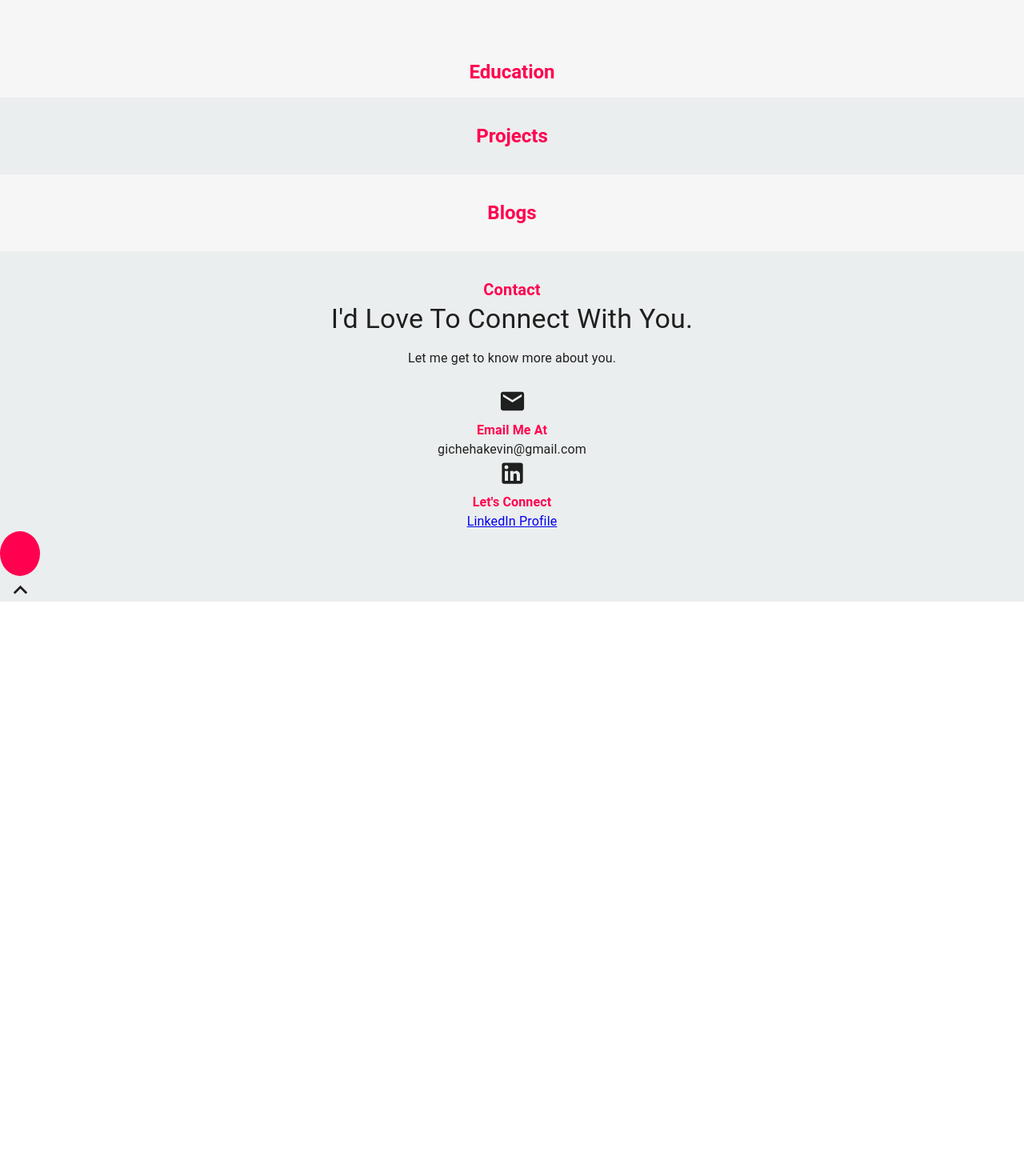
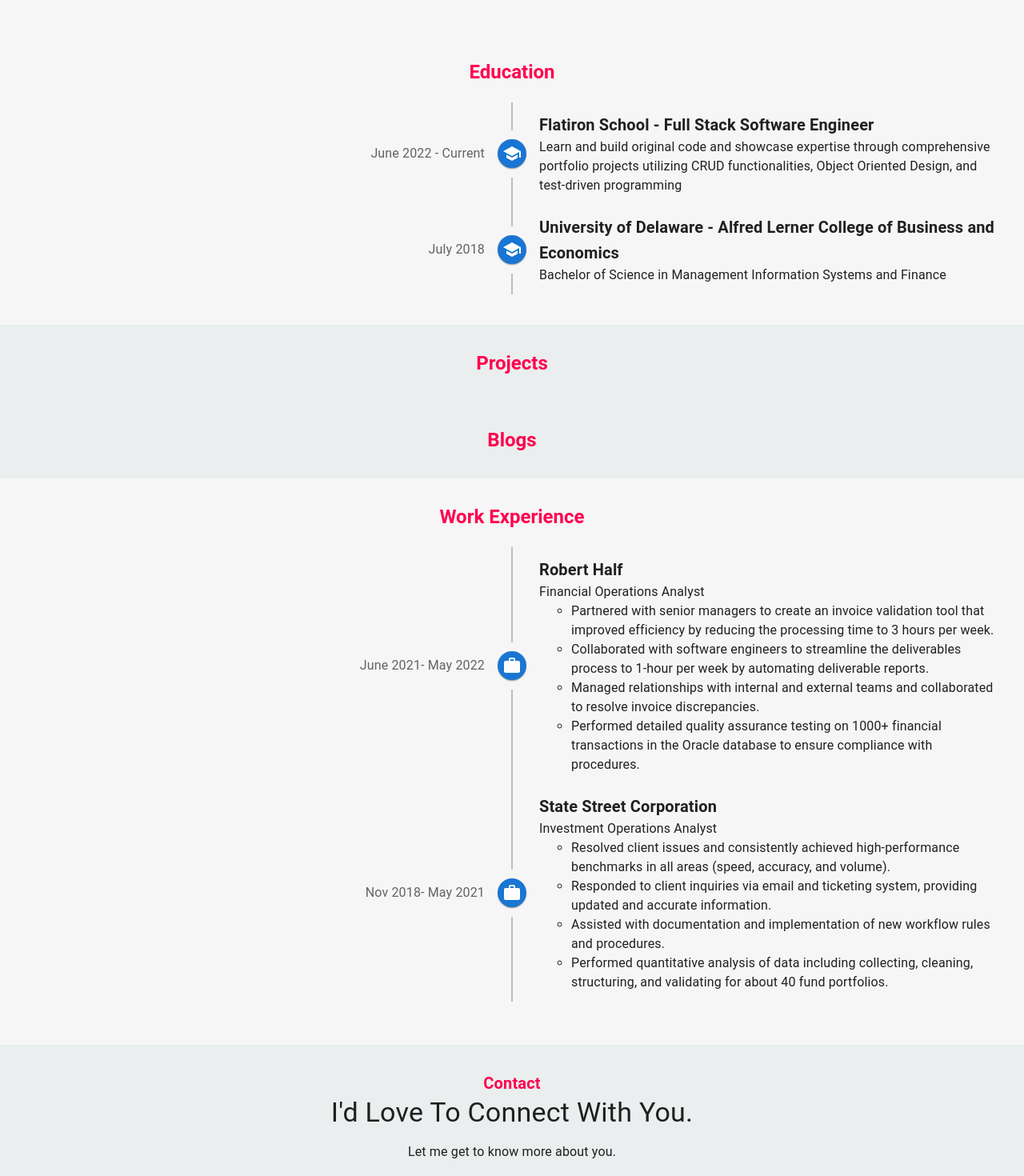
Before and after one commit to kgicheha/portfolio, a React (Create React App) app: page / in a window 1280 px wide. Shown: the part 760-2230 px from the top of the page at 80% size. Before the commit the page ends 1522 px from the top, so only its background shows below. Built offline with nearby package versions, Linux system fonts and the light colour scheme.

Commit message:
added education and work experience sections

```diff
--- a/package.json
+++ b/package.json
@@ -6,6 +6,7 @@
     "@emotion/react": "^11.10.4",
     "@emotion/styled": "^11.10.4",
     "@mui/icons-material": "^5.10.9",
+    "@mui/lab": "^5.0.0-alpha.103",
     "@mui/material": "^5.10.9",
     "@testing-library/jest-dom": "^5.16.5",
     "@testing-library/react": "^13.4.0",
--- a/src/App.css
+++ b/src/App.css
@@ -57,6 +57,14 @@
   padding-top: 2em;
   padding-bottom: 2em;
   text-align: center;
+  background-color: #ebeeee;
+}
+
+/* WORK EXPERIENCE SECTION */
+#workExpSection {
+  padding-top: 2em;
+  padding-bottom: 2em;
+
 }
 
 /* CONTACT SECTION */
--- a/src/components/About.js
+++ b/src/components/About.js
@@ -1,5 +1,5 @@
 import React from "react";
-import { Typography, Container, Grid, CardContent, Card } from "@mui/material";
+import { Typography } from "@mui/material";
 import { TypeAnimation } from "react-type-animation";
 import { styled } from "@mui/material";
 import MySkills from "./MySkills";
@@ -29,7 +29,7 @@
           <div id="textAnimation">
             <TypeAnimation
               sequence={[
-                "Full Stack Developer.",
+                "Software Engineer.",
                 1000, // Waits 1s
                 "Professional Coder.",
                 1000, // Waits 2s
@@ -57,6 +57,7 @@
 
         <div id="halfshot">
           <img
+            alt ="profilepic"
             src={require("../Assets/halfshot.jpeg")}
             height="650"
             width="550"
--- a/src/components/App.js
+++ b/src/components/App.js
@@ -6,6 +6,7 @@
 import Education from "./Education";
 import Blog from "./Blog";
 import ContactMe from "./ContactMe";
+import WorkExperience from "./WorkExperience";
 
 function App() {
   return (
@@ -17,6 +18,7 @@
         <Education />
         <Projects />
         <Blog />
+        <WorkExperience />
         <ContactMe />
       </div>
     </>
--- a/src/components/ContactMe.js
+++ b/src/components/ContactMe.js
@@ -1,5 +1,5 @@
 import React from "react";
-import { Typography, Container, Grid, CardContent, Card } from "@mui/material";
+import { Typography } from "@mui/material";
 import { styled } from "@mui/material";
 import MailIcon from "@mui/icons-material/Mail";
 import LinkedInIcon from "@mui/icons-material/LinkedIn";
--- a/src/components/Education.js
+++ b/src/components/Education.js
@@ -1,17 +1,83 @@
-import React from 'react'
-import { Typography, Container, Grid, CardContent, Card } from "@mui/material";
+import React from "react";
+import { Typography } from "@mui/material";
 import { styled } from "@mui/material";
+import Timeline from "@mui/lab/Timeline";
+import TimelineItem from "@mui/lab/TimelineItem";
+import TimelineSeparator from "@mui/lab/TimelineSeparator";
+import TimelineConnector from "@mui/lab/TimelineConnector";
+import TimelineContent from "@mui/lab/TimelineContent";
+import TimelineOppositeContent from "@mui/lab/TimelineOppositeContent";
+import TimelineDot from "@mui/lab/TimelineDot";
+import SchoolIcon from "@mui/icons-material/School";
 
 const Education = () => {
   const CustomTypography = styled(Typography)({
     color: "#FF014F",
     fontWeight: "bold",
   });
+  const CustomTypograph2 = styled(Typography)({
+    fontWeight: "bold",
+  });
   return (
     <div id="educationSection">
       <CustomTypography variant="h5">Education</CustomTypography>
+      <Timeline position="alternate">
+        <TimelineItem>
+          <TimelineOppositeContent
+            sx={{ m: "auto 0" }}
+            variant="body1"
+            color="text.secondary"
+          >
+            June 2022 - Current
+          </TimelineOppositeContent>
+          <TimelineSeparator>
+            <TimelineConnector />
+            <TimelineDot color="primary">
+              <SchoolIcon />
+            </TimelineDot>
+            <TimelineConnector />
+          </TimelineSeparator>
+          <TimelineContent sx={{ py: "12px", px: 2 }}>
+            <CustomTypograph2 variant="h6" component="span">
+              Flatiron School - Full Stack Software Engineer
+            </CustomTypograph2>
+            <Typography>
+              Learn and build original code and showcase expertise through
+              comprehensive portfolio projects utilizing CRUD functionalities,
+              Object Oriented Design, and test-driven programming
+            </Typography>
+          </TimelineContent>
+        </TimelineItem>
+        <TimelineItem>
+          <TimelineOppositeContent sx={{ py: "12px", px: 2 }}>
+            <CustomTypograph2 variant="h6" component="span">
+              University of Delaware - Alfred Lerner College of Business and
+              Economics
+            </CustomTypograph2>
+            <Typography>
+              Bachelor of Science in Management Information Systems and Finance
+            </Typography>
+          </TimelineOppositeContent>
+
+          <TimelineSeparator>
+            <TimelineConnector />
+            <TimelineDot color="primary">
+              <SchoolIcon />
+            </TimelineDot>
+            <TimelineConnector />
+          </TimelineSeparator>
+
+          <TimelineContent
+            sx={{ m: "auto 0" }}
+            variant="body1"
+            color="text.secondary"
+          >
+            July 2018
+          </TimelineContent>
+        </TimelineItem>
+      </Timeline>
     </div>
-  )
-}
+  );
+};
 
-export default Education
+export default Education;
--- a/src/components/NavBar.js
+++ b/src/components/NavBar.js
@@ -1,6 +1,5 @@
 import React, { useState } from "react";
 import {
-  CssBaseline,
   AppBar,
   Box,
   Container,
--- /dev/null
+++ b/src/components/WorkExperience.js
@@ -0,0 +1,138 @@
+import React from "react";
+import { Typography } from "@mui/material";
+import { styled } from "@mui/material";
+import Timeline from "@mui/lab/Timeline";
+import TimelineItem from "@mui/lab/TimelineItem";
+import TimelineSeparator from "@mui/lab/TimelineSeparator";
+import TimelineConnector from "@mui/lab/TimelineConnector";
+import TimelineContent from "@mui/lab/TimelineContent";
+import TimelineOppositeContent from "@mui/lab/TimelineOppositeContent";
+import TimelineDot from "@mui/lab/TimelineDot";
+import WorkIcon from "@mui/icons-material/Work";
+
+const WorkExperience = () => {
+  const CustomTypography = styled(Typography)({
+    color: "#FF014F",
+    fontWeight: "bold",
+    textAlign: "center"
+  });
+  const CustomTimeline = styled(Timeline)({
+    textAlign: "flex-start"
+  });
+
+  const CustomTypograph2 = styled(Typography)({
+    fontWeight: "bold",
+  });
+  return (
+    <div id="workExpSection">
+      <CustomTypography variant="h5">Work Experience</CustomTypography>
+      <CustomTimeline position="alternate">
+        <TimelineItem>
+          <TimelineOppositeContent
+            sx={{ m: "auto 0" }}
+            variant="body1"
+            color="text.secondary"
+          >
+            June 2021- May 2022
+          </TimelineOppositeContent>
+          <TimelineSeparator>
+            <TimelineConnector />
+            <TimelineDot color="primary">
+              <WorkIcon />
+            </TimelineDot>
+            <TimelineConnector />
+          </TimelineSeparator>
+          <TimelineContent sx={{ py: "12px", px: 2 }}>
+            <CustomTypograph2 variant="h6" component="span">
+              Robert Half
+            </CustomTypograph2>
+            <Typography>Financial Operations Analyst</Typography>
+            <ul>
+              <li>
+                <Typography>
+                  Partnered with senior managers to create an invoice validation
+                  tool that improved efficiency by reducing the processing time
+                  to 3 hours per week.
+                </Typography>
+              </li>
+              <li>
+                <Typography>
+                  Collaborated with software engineers to streamline the
+                  deliverables process to 1-hour per week by automating
+                  deliverable reports.
+                </Typography>
+              </li>
+              <li>
+                <Typography>
+                  Managed relationships with internal and external teams and
+                  collaborated to resolve invoice discrepancies.{" "}
+                </Typography>
+              </li>
+              <li>
+                <Typography>
+                  Performed detailed quality assurance testing on 1000+
+                  financial transactions in the Oracle database to ensure
+                  compliance with procedures.
+                </Typography>
+              </li>
+            </ul>
+          </TimelineContent>
+        </TimelineItem>
+        <TimelineItem>
+          <TimelineOppositeContent sx={{ py: "12px", px: 2 }}>
+            <CustomTypograph2 variant="h6" component="span">
+              State Street Corporation
+            </CustomTypograph2>
+            <Typography>Investment Operations Analyst</Typography>
+            <ul>
+              <li>
+                <Typography>
+                  Resolved client issues and consistently achieved
+                  high-performance benchmarks in all areas (speed, accuracy, and
+                  volume).
+                </Typography>
+              </li>
+              <li>
+                <Typography>
+                  Responded to client inquiries via email and ticketing system,
+                  providing updated and accurate information.
+                </Typography>
+              </li>
+              <li>
+                <Typography>
+                  Assisted with documentation and implementation of new workflow
+                  rules and procedures.
+                </Typography>
+              </li>
+              <li>
+                <Typography>
+                  Performed quantitative analysis of data including collecting,
+                  cleaning, structuring, and validating for about 40 fund
+                  portfolios.
+                </Typography>
+              </li>
+            </ul>
+          </TimelineOppositeContent>
+
+          <TimelineSeparator>
+            <TimelineConnector />
+            <TimelineDot color="primary">
+              <WorkIcon />
+            </TimelineDot>
+            <TimelineConnector />
+          </TimelineSeparator>
+
+          <TimelineContent
+            sx={{ m: "auto 0" }}
+            variant="body1"
+            color="text.secondary"
+          >
+            Nov 2018- May 2021
+          </TimelineContent>
+        </TimelineItem>
+      </CustomTimeline>
+    </div>
+  );
+};
+
+export default WorkExperience;
```
Also changed, not shown: 1 other file (tests, documents, lock files or other folders). Lines whose indentation alone changed are shown as unchanged.
